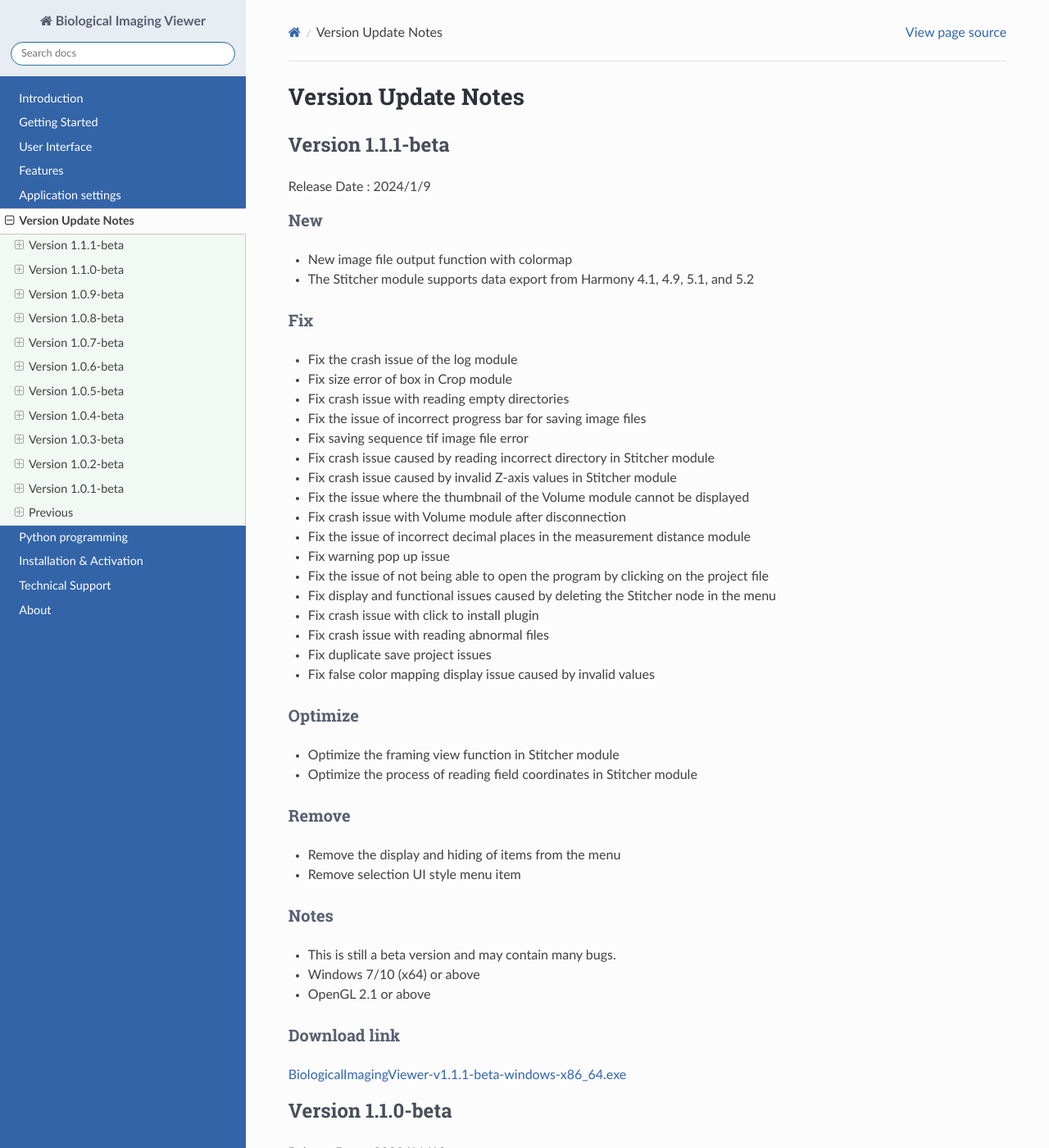
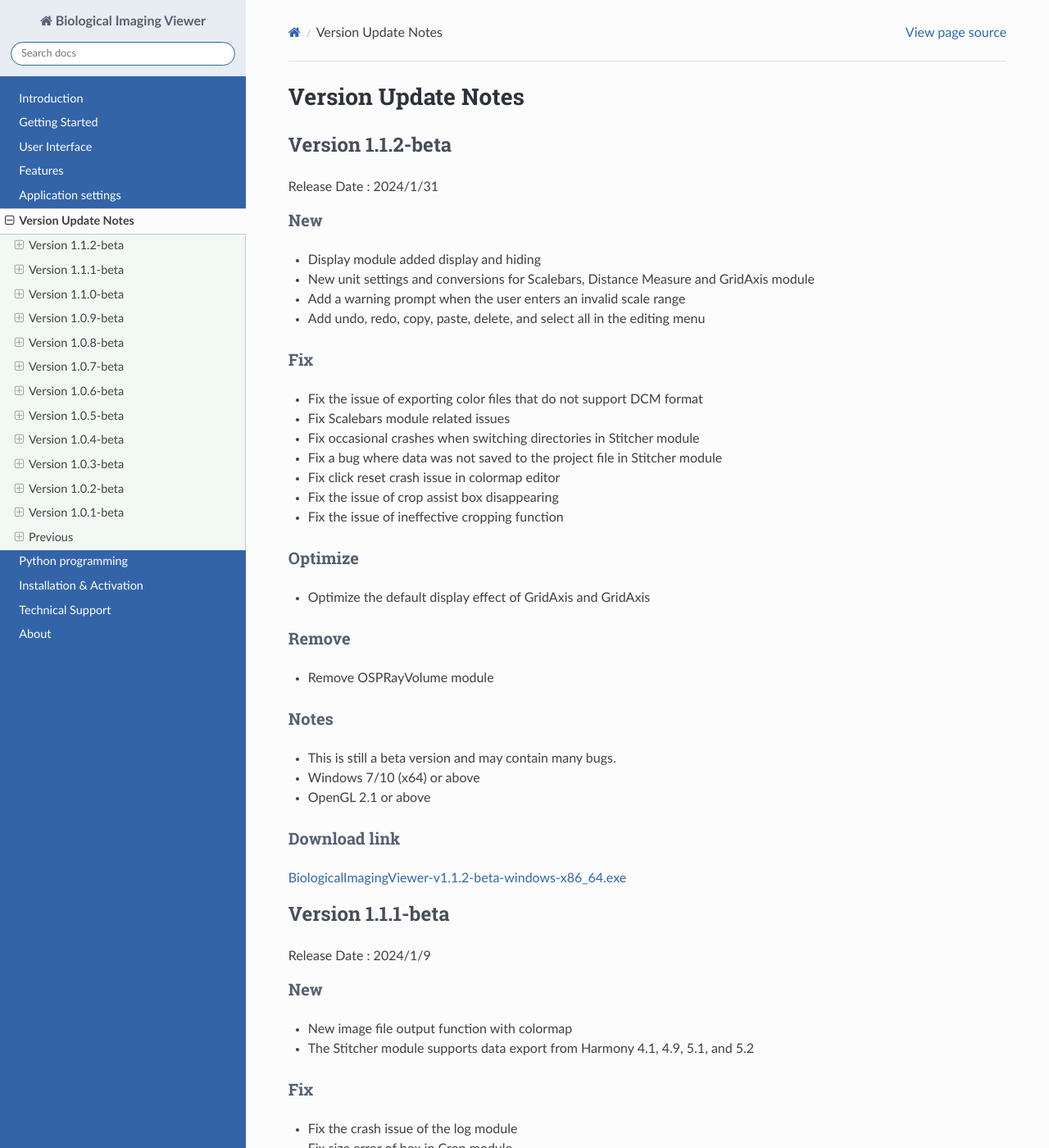
Before and after one commit to yangtong93/sphinx-img-docs, a Sphinx documentation site: the page built from source/user_guide/upgrade.md, in a window 1280 px wide and 1400 px high. Shown: the whole window at 82% size. Built offline with Sphinx 7.4.7 and the Read the Docs theme 2.0.0, drawn with Linux system fonts in a browser that asks for light colours.

Commit message:
feature: v1.1.2

```diff
--- a/source/user_guide/upgrade.md
+++ b/source/user_guide/upgrade.md
@@ -1,4 +1,38 @@
 # Version Update Notes
+
+## Version 1.1.2-beta
+
+Release Date : 2024/1/31
+
+### New
+* Display module added display and hiding
+* New unit settings and conversions for Scalebars, Distance Measure and GridAxis module
+* Add a warning prompt when the user enters an invalid scale range
+* Add undo, redo, copy, paste, delete, and select all in the editing menu
+
+### Fix
+* Fix the issue of exporting color files that do not support DCM format
+* Fix Scalebars module related issues
+* Fix occasional crashes when switching directories in Stitcher module
+* Fix a bug where data was not saved to the project file in Stitcher module
+* Fix click reset crash issue in colormap editor
+* Fix the issue of crop assist box disappearing
+* Fix the issue of ineffective cropping function
+
+
+### Optimize
+* Optimize the default display effect of GridAxis and GridAxis
+
+### Remove
+* Remove OSPRayVolume module
+
+### Notes
+* This is still a beta version and may contain many bugs.
+* Windows 7/10 (x64) or above
+* OpenGL 2.1 or above
+
+### Download link
+[BiologicalImagingViewer-v1.1.2-beta-windows-x86_64.exe](http://71.131.244.138:22224/Image-1.1.2-beta/BiologicalImagingViewer-v1.1.2-beta-windows-x86_64.exe)
 
 ## Version 1.1.1-beta
 
```
Also changed, not shown: 2 other files.
